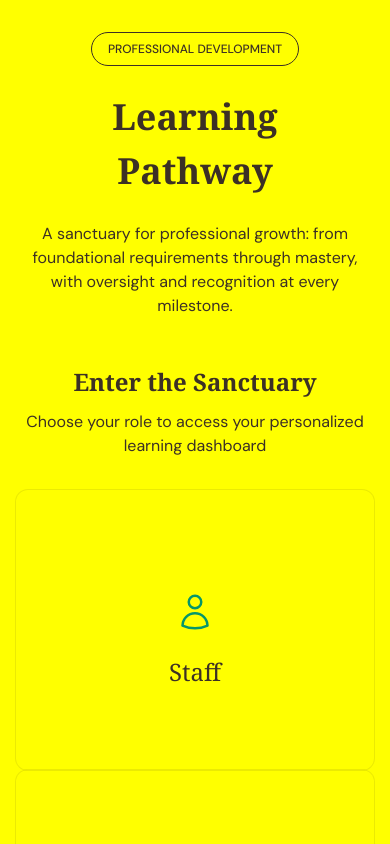
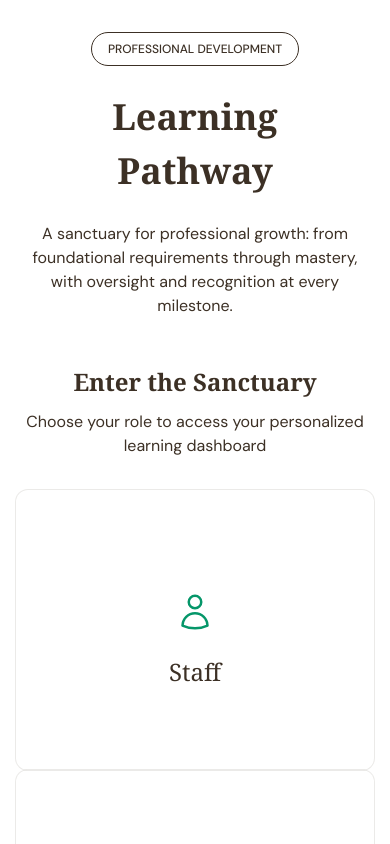
Before and after one commit to imtwig/learning-pathfinder, a Next.js app in the folder frontend/: page / in a window 390 px wide. Shown: the top 844 px of the page. Built offline with nearby package versions, Linux system fonts and the light colour scheme.

Commit message:
Make mobile background white

```diff
--- a/frontend/app/globals.css
+++ b/frontend/app/globals.css
@@ -71,6 +71,23 @@
   body > * {
     position: relative;
     z-index: 1;
+  }
+
+  @media (max-width: 640px) {
+    :root {
+      --background: 255 255 255;
+      --color-background: var(--color-neutral-0);
+    }
+
+    html,
+    body {
+      background: rgb(var(--color-neutral-0));
+    }
+
+    html::before {
+      background-color: rgb(var(--color-neutral-0));
+      background-image: none;
+    }
   }
 
   @keyframes fadeInUp {
```
